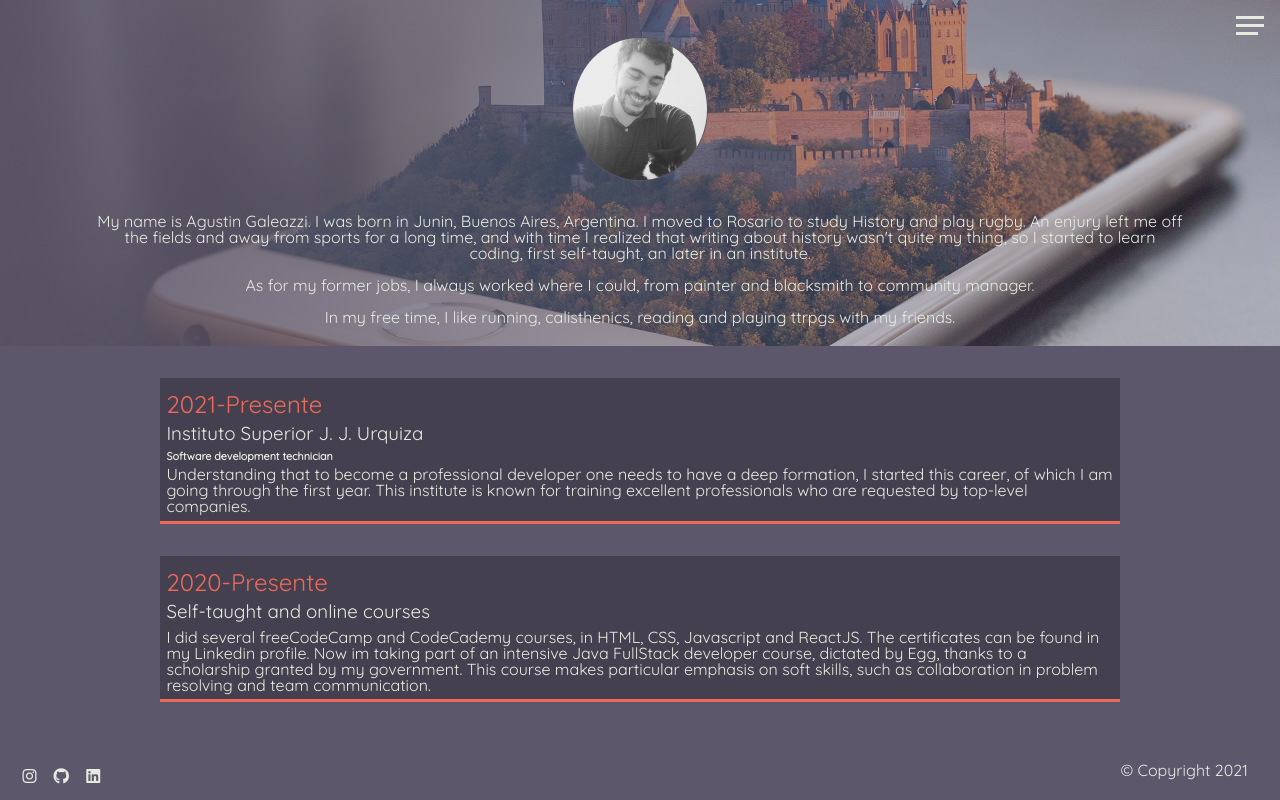
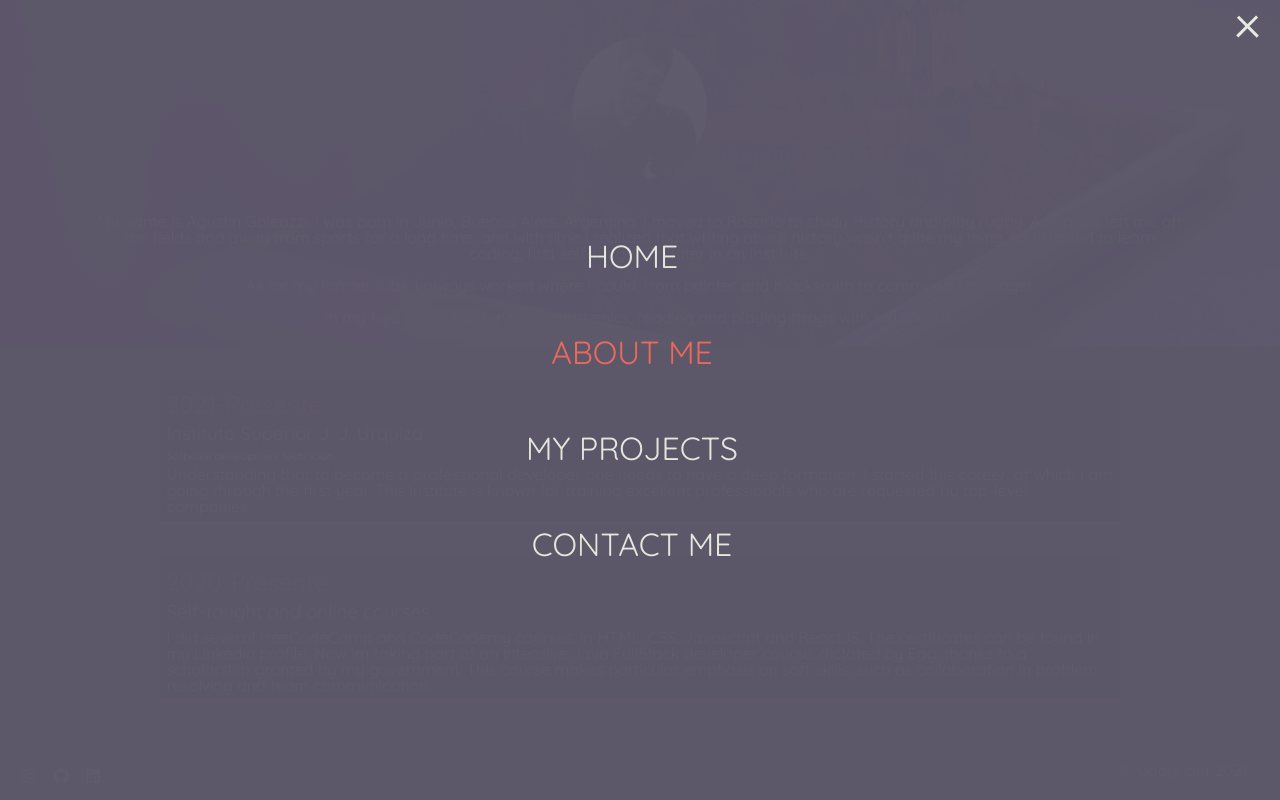
Before and after one commit to agustingalaxie/agustingaleazzi, a plain HTML site: page about.html in a window 1280 px wide. Both pictures are taken after a click on the element 1250 px from the left and 26 px from the top of the page. Drawn offline with Linux system fonts and the light colour scheme; files whose address does not match are found by name.

Commit message:
href changes

```diff
--- a/about.html
+++ b/about.html
@@ -5,7 +5,7 @@
     <meta charset="UTF-8">
     <meta http-equiv="X-UA-Compatible" content="IE=edge">
     <meta name="viewport" content="width=device-width, initial-scale=1.0">
-    <link rel="stylesheet" href="/dist/css/main.css" />
+    <link rel="stylesheet" href="css/main.css" />
 
     <title>Agustin Galeazzi</title>
 </head>
--- /dev/null
+++ b/js/main.js
@@ -0,0 +1,27 @@
+const menuBtn = document.querySelector('.menu-btn');
+const hamburguer = document.querySelector('.menu-btn__burguer');
+const nav = document.querySelector('.nav');
+const menunav = document.querySelector('.menu-nav');
+const menuitems = document.querySelectorAll('.menu-nav__item');
+
+
+let showMenu = false;
+
+menuBtn.addEventListener('click', toggleMenu);
+
+function toggleMenu(){
+    if(!showMenu){
+        hamburguer.classList.add('open');
+        nav.classList.add('open');
+        menunav.classList.add('open');
+        menuitems.forEach(item => item.classList.add('open'));
+        showMenu=true;
+    } else {
+        hamburguer.classList.remove('open');
+        nav.classList.remove('open');
+        menunav.classList.remove('open');
+        menuitems.forEach(item => item.classList.remove('open'));
+        showMenu=false;
+    }
+
+}
```
Also changed, not shown: contact.html (+1 -1 lines), index.html (+1 -1 lines), projects.html (+1 -1 lines), dist/js/main.js (deleted).
